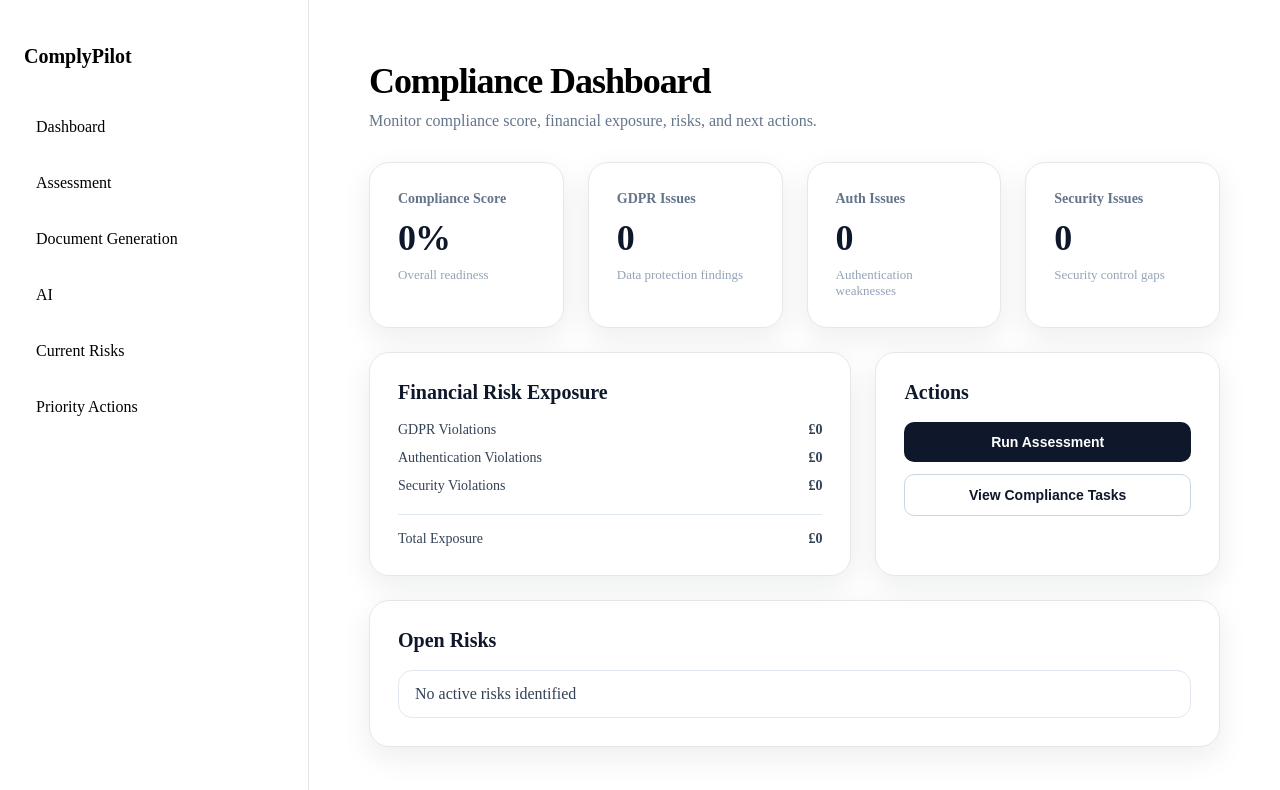
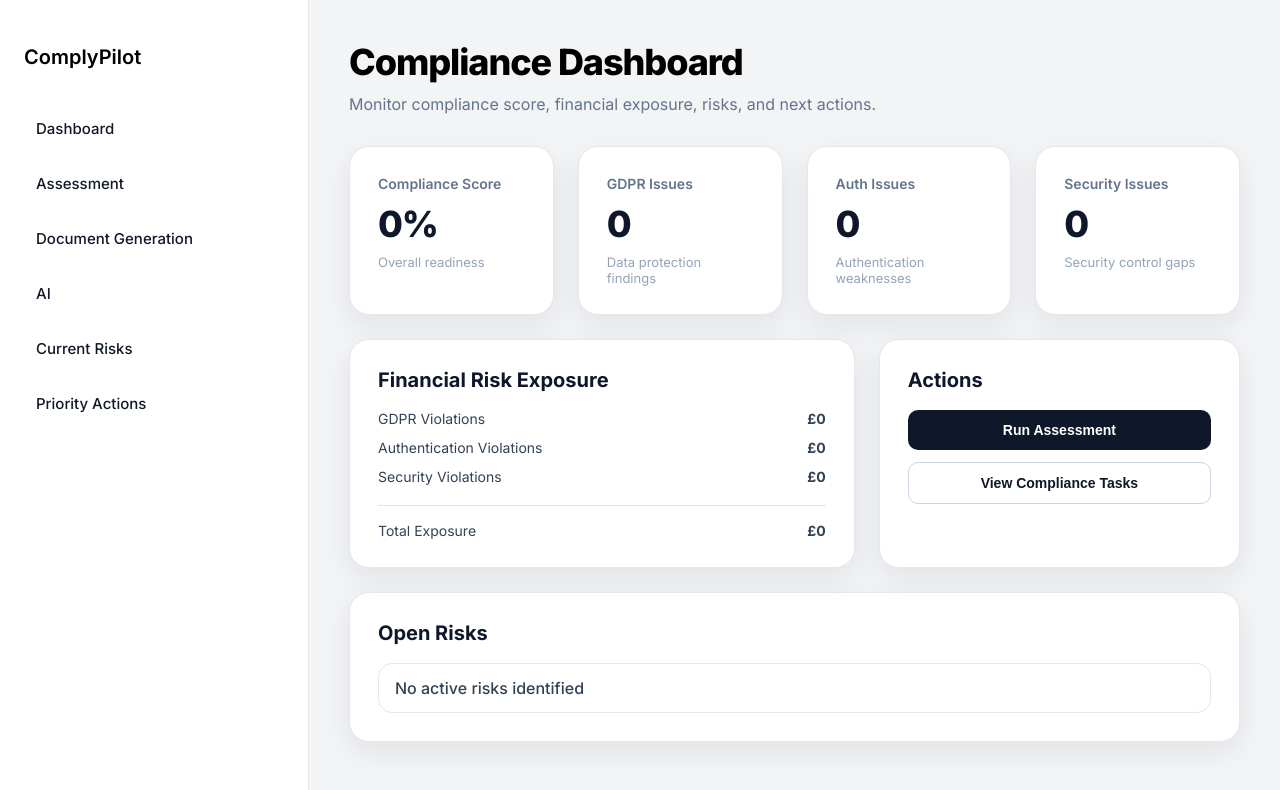
Before and after one commit to abdisamad9009-dot/complypilot-frontend, a Next.js app: page /dashboard in a window 1280 px wide. Shown: the top 790 px of the page. Built offline with nearby package versions, Linux system fonts and the light colour scheme.

Commit message:
Update layout.tsx

```diff
--- a/app/dashboard/layout.tsx
+++ b/app/dashboard/layout.tsx
@@ -1,22 +1,22 @@
 import Link from "next/link";
 
-export default function RootLayout({ children }) {
+export default function DashboardLayout({
+  children,
+}: {
+  children: React.ReactNode;
+}) {
   return (
-    <html>
-      <body
+    <div
       style={{
-          margin: 0,
         display: "flex",
-          background: "#ffffff",
-          color: "#000",
+        minHeight: "100vh",
       }}
     >
       {/* Sidebar */}
       <div
         style={{
           width: "260px",
-            minHeight: "100vh",
-            borderRight: "1px solid #e5e5e5",
+          borderRight: "1px solid #e5e7eb",
           padding: "32px 24px",
           background: "#ffffff",
         }}
@@ -26,7 +26,6 @@ export default function RootLayout({ children }) {
             fontSize: "20px",
             fontWeight: 600,
             marginBottom: "40px",
-              color: "#000",
           }}
         >
           ComplyPilot
@@ -36,32 +35,15 @@ export default function RootLayout({ children }) {
           style={{
             display: "flex",
             flexDirection: "column",
-              gap: "18px",
+            gap: "16px",
           }}
         >
-            <Link href="/dashboard" style={link}>
-              Dashboard
-            </Link>
-
-            <Link href="/assessment" style={link}>
-              Assessment
-            </Link>
-
-            <Link href="/documents" style={link}>
-              Document Generation
-            </Link>
-
-            <a href="https://ai.complypilot.uk" style={link}>
-              AI
-            </a>
-
-            <Link href="/risks" style={link}>
-              Current Risks
-            </Link>
-
-            <Link href="/tasks" style={link}>
-              Priority Actions
-            </Link>
+          <Link href="/dashboard" style={link}>Dashboard</Link>
+          <Link href="/assessment" style={link}>Assessment</Link>
+          <Link href="/documents" style={link}>Document Generation</Link>
+          <a href="https://ai.complypilot.uk" style={link}>AI</a>
+          <Link href="/risks" style={link}>Current Risks</Link>
+          <Link href="/tasks" style={link}>Priority Actions</Link>
         </nav>
       </div>
 
@@ -69,21 +51,19 @@ export default function RootLayout({ children }) {
       <div
         style={{
           flex: 1,
-            padding: "60px",
-            background: "#ffffff",
+          padding: "40px",
         }}
       >
         {children}
       </div>
-      </body>
-    </html>
+    </div>
   );
 }
 
 const link = {
-  color: "#000",
+  color: "#111827",
   textDecoration: "none",
-  fontSize: "16px",
+  fontSize: "15px",
   fontWeight: 500,
   padding: "10px 12px",
   borderRadius: "8px",
```
Lines whose indentation alone changed are shown as unchanged.
